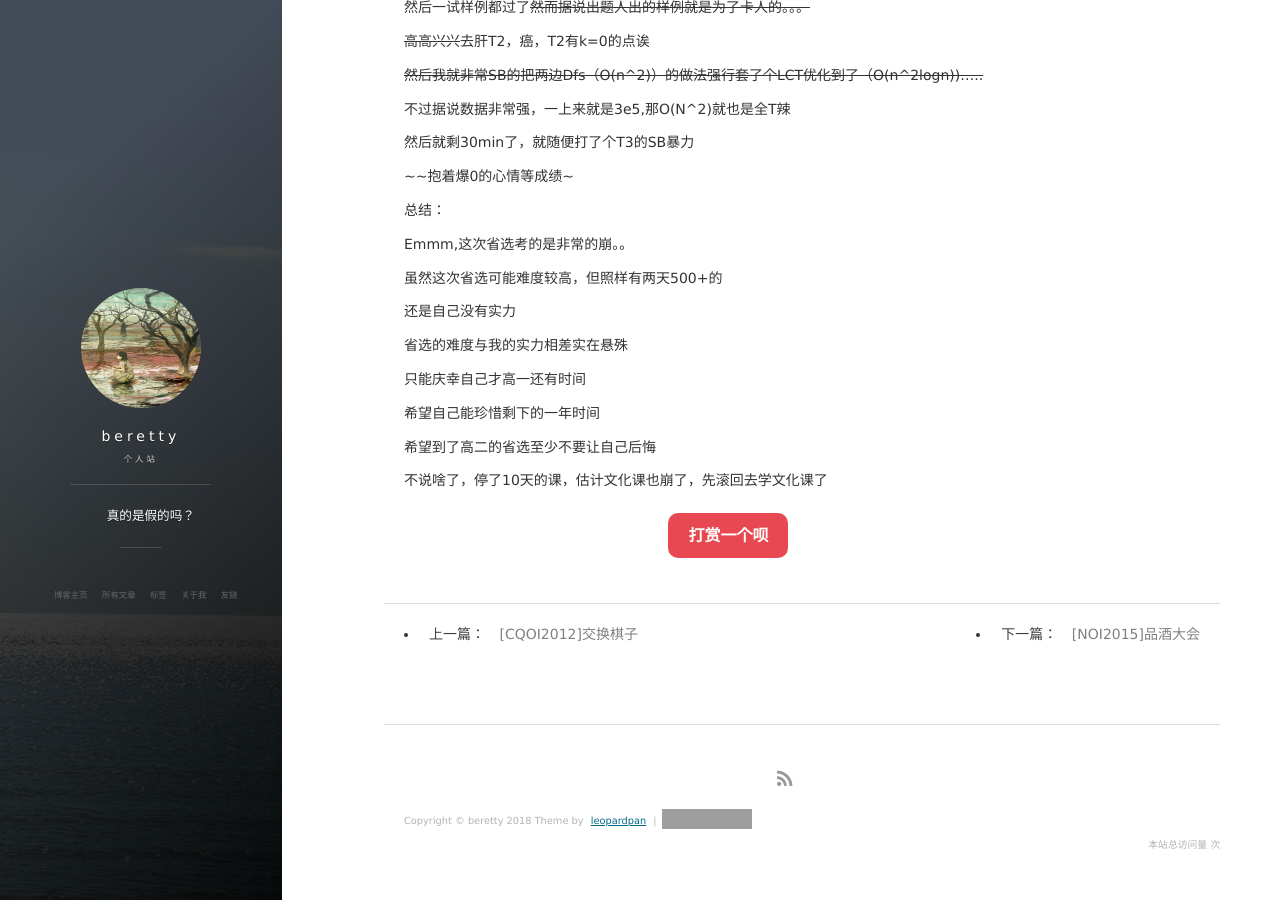
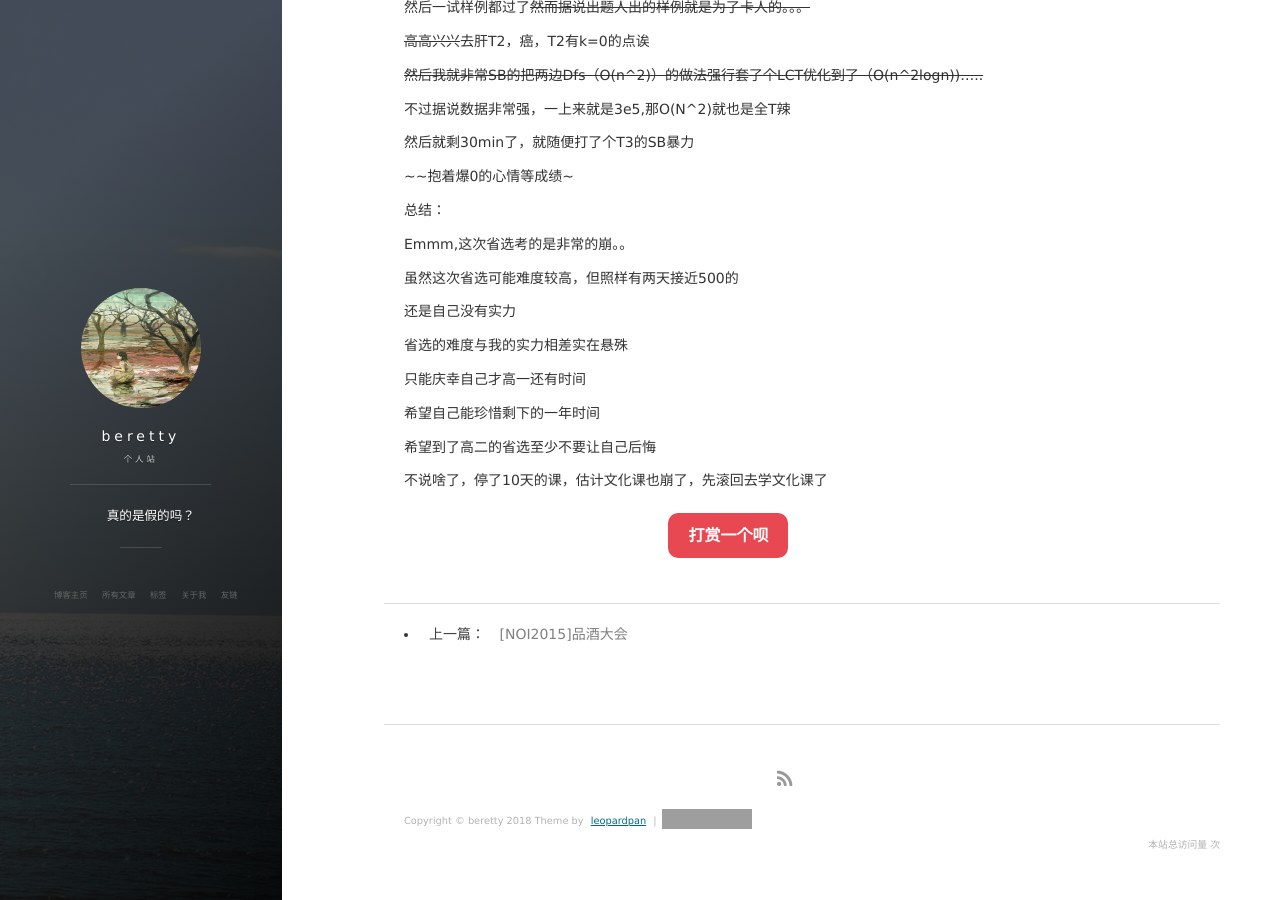
Before and after one commit to beretty/beretty.github.io, a Jekyll site: the page built from _posts/2018-04-09-SDOI2018R1划水记.md, in a window 1280 px wide and 900 px high, scrolled down 1181 px. Built offline with Jekyll 4.4.1, drawn with Linux system fonts in a browser that asks for light colours; nearby versions of some CDN libraries; comment, search, counter and statistics services are not loaded; a style sheet for code colours, icons or effects is not loaded; grey boxes are pictures that could not be loaded.

Commit message:
Update and rename 2018-04-04-SDOI2018R1划水记.md to 2018-04-09-SDOI2018R1划水记.md

```diff
--- a/_posts/2018-04-04-SDOI2018R1划水记.md
+++ b/_posts/2018-04-09-SDOI2018R1划水记.md
@@ -87,7 +87,7 @@ Day 2 :
 
 Emmm,这次省选考的是非常的崩。。
 
-虽然这次省选可能难度较高，但照样有两天500+的
+虽然这次省选可能难度较高，但照样有两天接近500的
 
 还是自己没有实力
 
```
Also changed, not shown: other parts of _posts/2018-04-09-SDOI2018R1划水记.md (+1 -1 lines).
